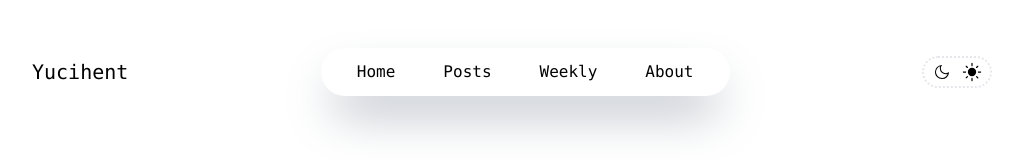
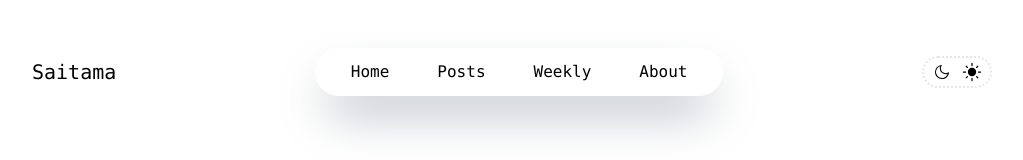
Before and after one commit to saitamar10/Ki-isel-Blog, a Next.js app: page /about in a window 1280 px wide. Shown: the top 160 px of the page, without its empty margins (128-1151 px from the left). Built offline with nearby package versions, Linux system fonts and the light colour scheme.

Commit message:
Update index.ts

```diff
--- a/constants/index.ts
+++ b/constants/index.ts
@@ -1,4 +1,4 @@
-export const SPACE_NAME = 'Yucihent',
+export const SPACE_NAME = 'Saitama',
   LINKS = {
     Home: '/',
     Posts: '/posts',
```
